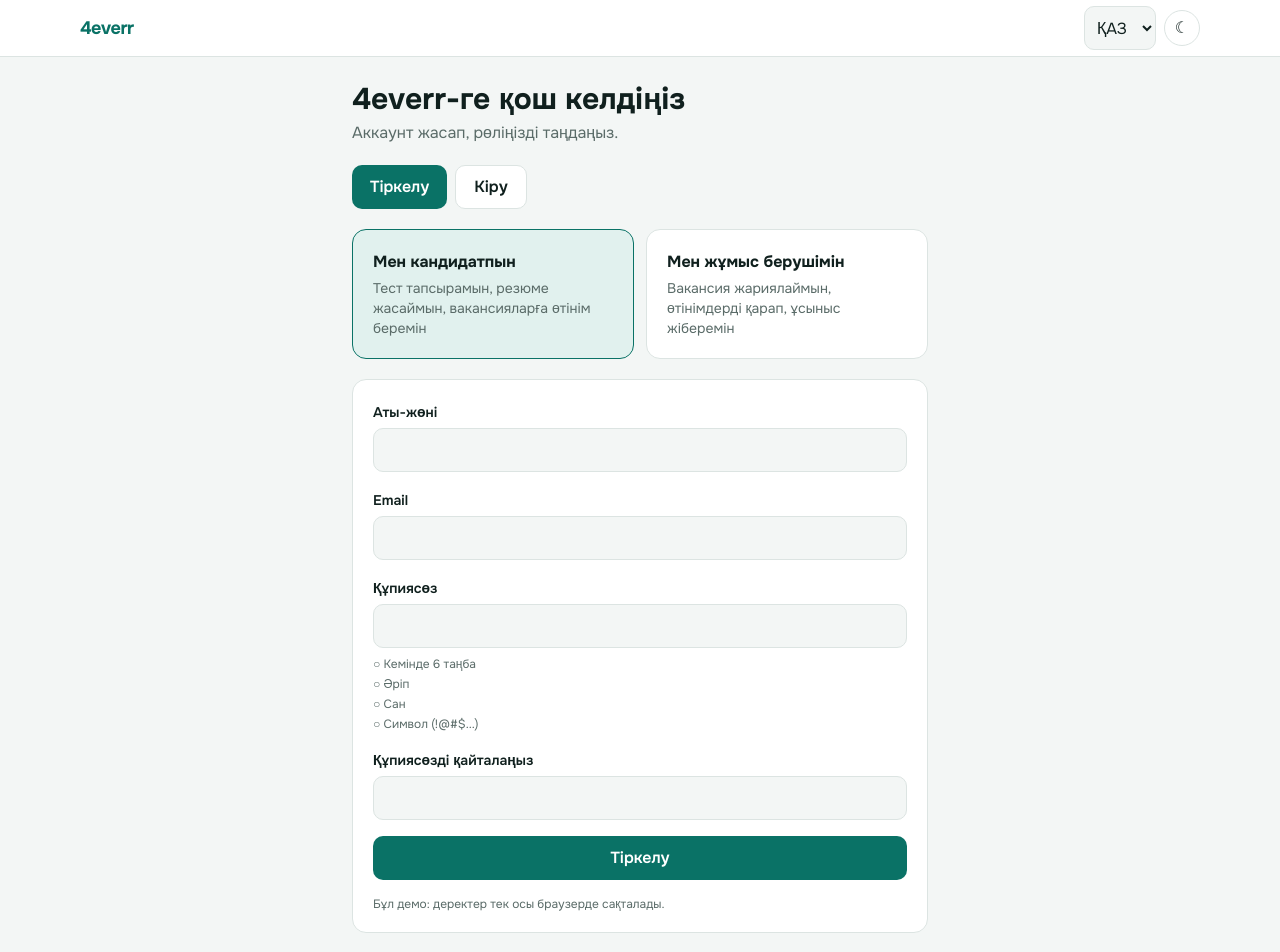
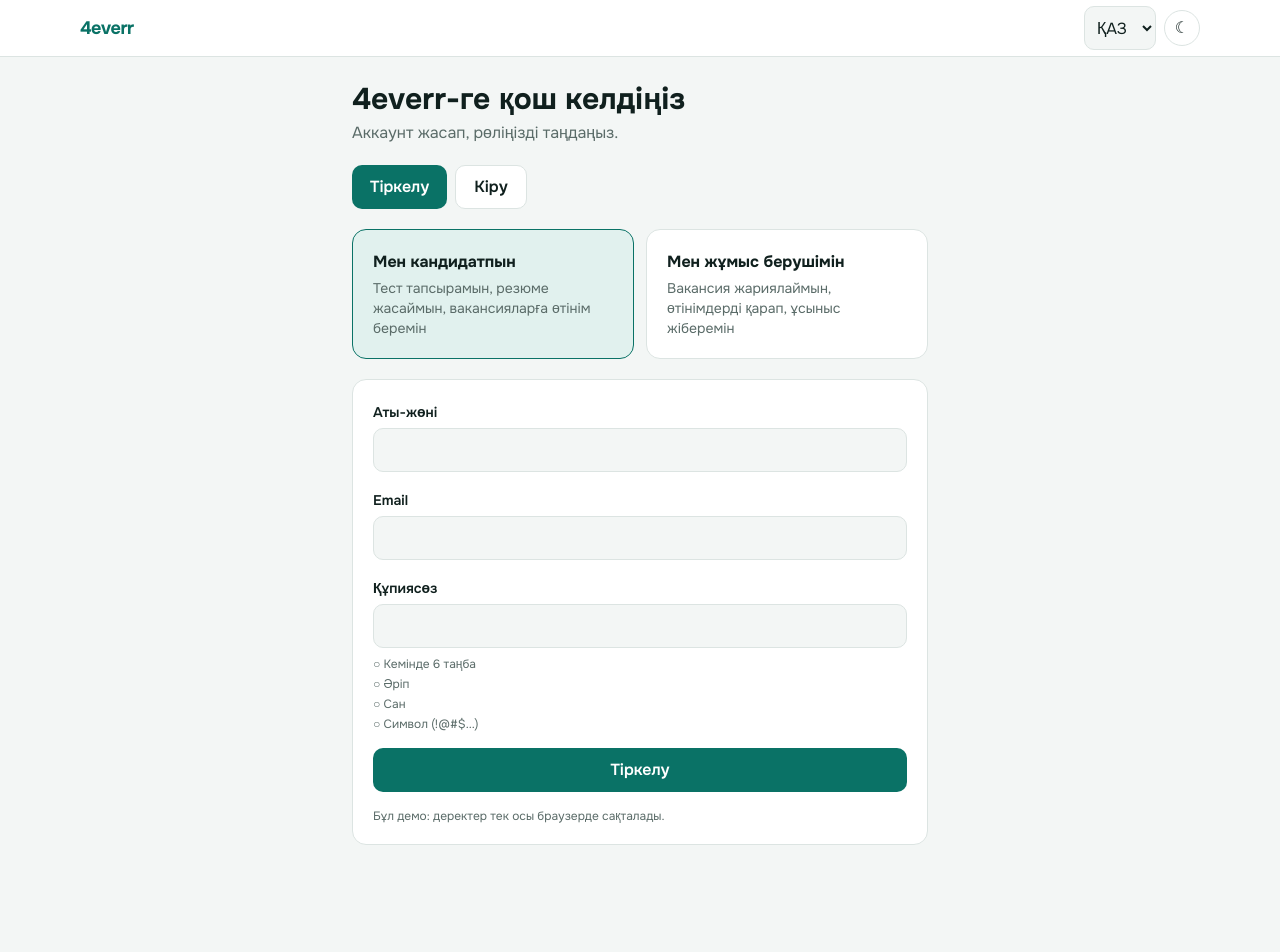
Before and after one commit to AdinaSugirbai/4everr, a Next.js app: page /start in a window 1280 px wide. Shown: the top 952 px of the page. After the commit the page ends 869 px from the top, so only its background shows below. Built offline with nearby package versions, Linux system fonts and the light colour scheme.

Commit message:
Remove password confirmation input for registration
Removed password confirmation field from registration form.

```diff
--- a/app/start/page.tsx
+++ b/app/start/page.tsx
@@ -30,7 +30,6 @@ export default function StartPage() {
     if (!/^\S+@\S+\.\S+$/.test(f.email.trim())) er.email = "Дұрыс email жазыңыз|Введите корректный email|Enter a valid email";
     if (reg) {
       if (!pwOk(f.pw)) er.pw = "Құпиясөз талапқа сай емес|Пароль не соответствует требованиям|Password does not meet the rules";
-      if (f.pw2 !== f.pw) er.pw2 = "Құпиясөздер сәйкес емес|Пароли не совпадают|Passwords do not match";
     } else if (!f.pw) er.pw = "Құпиясөзді жазыңыз|Введите пароль|Enter your password";
     setE(er);
     if (Object.keys(er).length) return;
@@ -68,10 +67,7 @@ export default function StartPage() {
         <div><label htmlFor="p" className="font-semibold text-sm">{t("Құпиясөз|Пароль|Password")}</label>
           <input id="p" type="password" className="inp mt-1" style={bad(e.pw)} aria-invalid={!!e.pw} value={f.pw} onChange={set("pw")} />
           {reg ? <div className="mt-2"><PwRules pw={f.pw} strict={tried} /></div> : <FieldErr e={e.pw} />}</div>
-        {reg && (
-          <div><label htmlFor="p2" className="font-semibold text-sm">{t("Құпиясөзді қайталаңыз|Повторите пароль|Repeat password")}</label>
-            <input id="p2" type="password" className="inp mt-1" style={bad(e.pw2)} aria-invalid={!!e.pw2} value={f.pw2} onChange={set("pw2")} /><FieldErr e={e.pw2} /></div>
-        )}
+
         <FieldErr e={e.form} />
         <button className="btn btn-p" onClick={submit}>{reg ? t("Тіркелу|Зарегистрироваться|Create account") : t("Кіру|Войти|Sign in")}</button>
         <p className="text-xs text-mute">{t("Бұл демо: деректер тек осы браузерде сақталады.|Это демо: данные хранятся только в этом браузере.|This is a demo: data stays in this browser only.")}</p>
```
